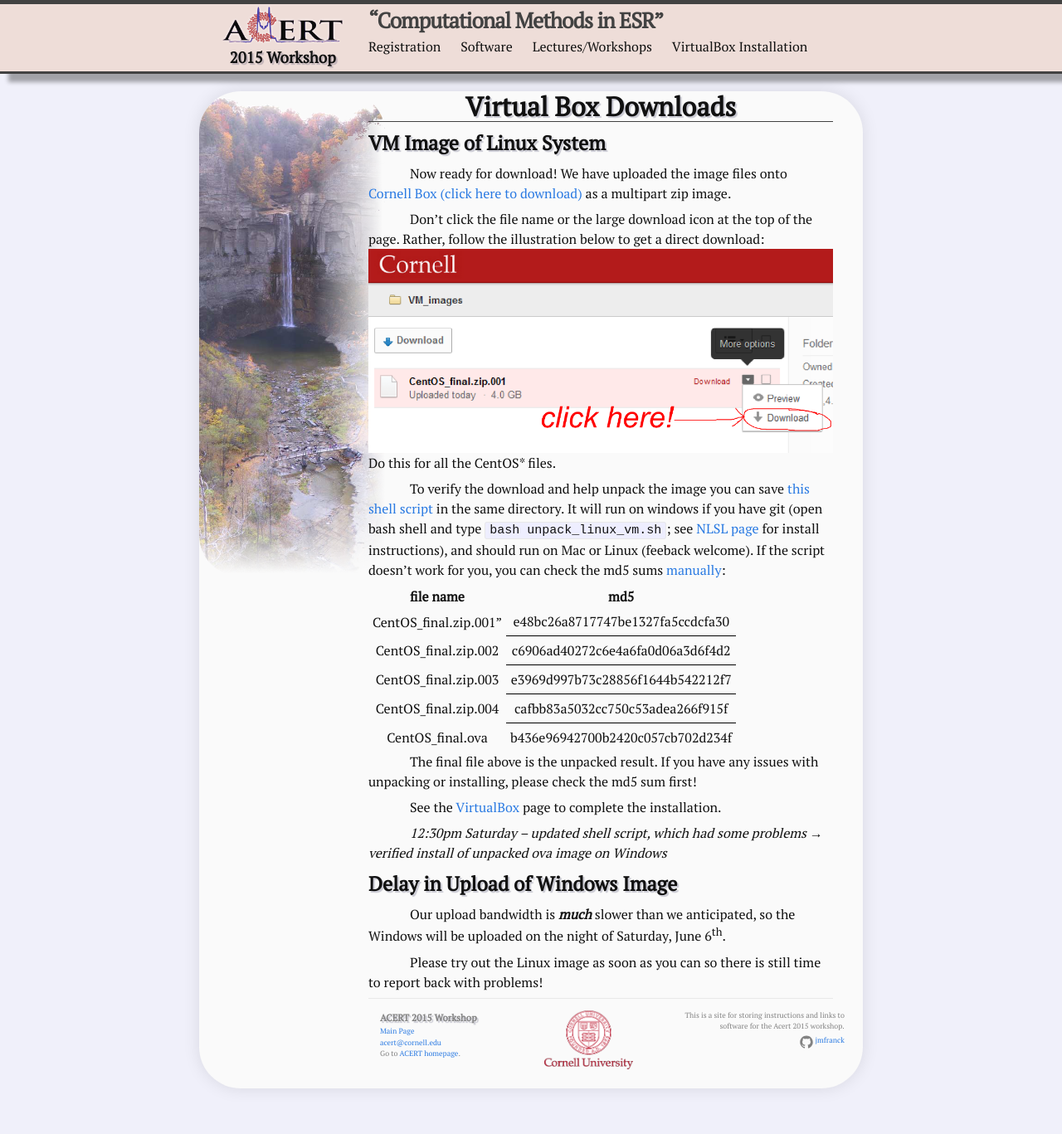
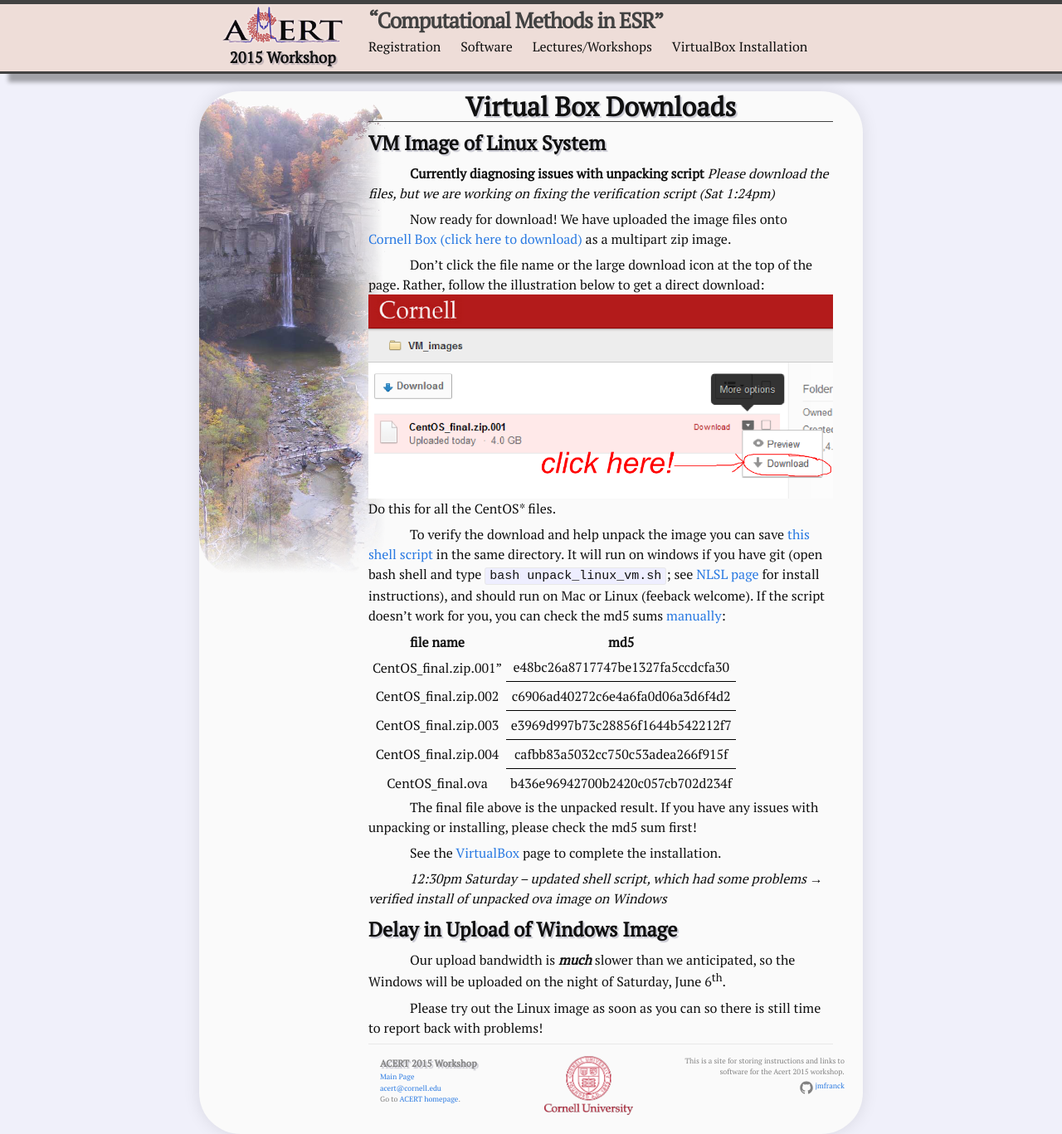
Before and after one commit to jmfranck/acert.github.io, a Jekyll site: the page built from VirtualBox/Downloads.md, in a window 1280 px wide and 1367 px high. Shown: the whole window at 83% size. Built offline with Jekyll 4.4.1, drawn with Linux system fonts in a browser that asks for light colours.

Commit message:
post message

```diff
--- a/VirtualBox/Downloads.md
+++ b/VirtualBox/Downloads.md
@@ -6,6 +6,9 @@ attribution: J. Franck
 # {{ page.title }}
 
 ## VM Image of Linux System
+
+**Currently diagnosing issues with unpacking script**
+*Please download the files, but we are working on fixing the verification script (Sat 1:24pm)*
 
 Now ready for download!  We have uploaded the image files onto [Cornell Box (click here to download)](https://cornell.box.com/s/o47ptx9wr21ui15zbugjizjanz24jk6c) as a multipart zip image.
 
```
Also changed, not shown: 1 other file.
